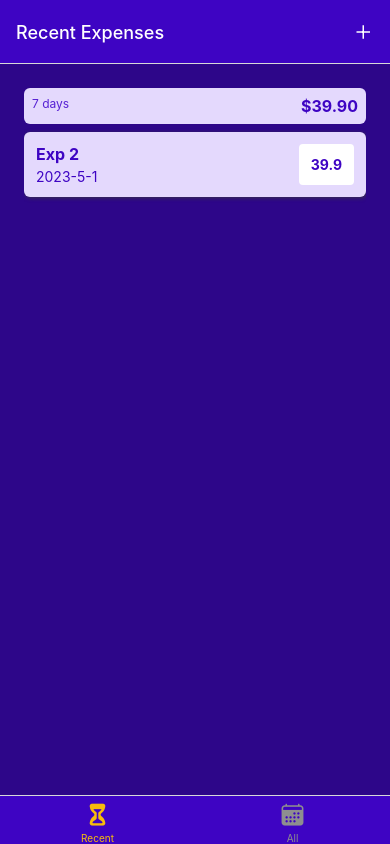
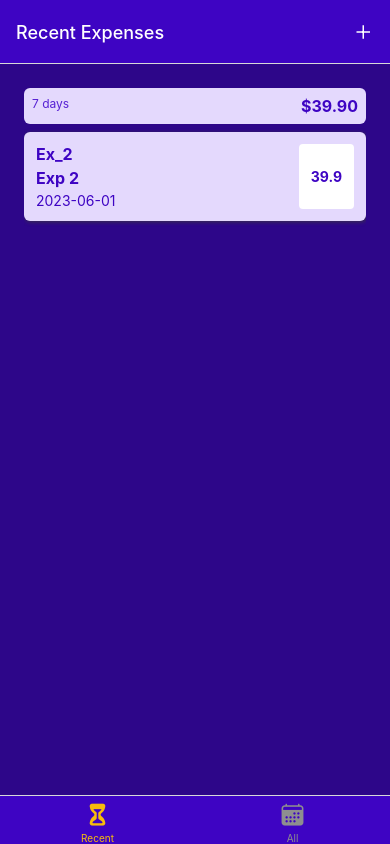
Before and after one commit to Vadied/expenses-manager, a React Native app: screen /RecentExpenses in a window 390 px wide. Built offline with nearby package versions, Linux system fonts and the light colour scheme.

Commit message:
end styles

```diff
--- a/App.js
+++ b/App.js
@@ -63,7 +63,7 @@ const ExpensesOverview = () => {
 export default function App() {
   return (
     <>
-      <StatusBar style="auto" />
+      <StatusBar style="light" />
       <Context>
         <NavigationContainer>
           <Stacks.Navigator
--- a/components/expenses/ExpensesList.js
+++ b/components/expenses/ExpensesList.js
@@ -11,7 +11,7 @@ const ExpensesList = ({ expenses }) => {
     <FlatList
       data={expenses}
       renderItem={renderitem}
-      keyExtractor={(item) => item.id}
+      keyExtractor={(item, i) => i}
     />
   );
 };
--- a/components/expenses/ExpensesListItem.js
+++ b/components/expenses/ExpensesListItem.js
@@ -15,6 +15,9 @@ const ExpensesListItem = ({ id, description, date, amount }) => {
     >
       <View style={styles.container}>
         <View>
+          <Text style={[styles.textBase, styles.description]}>
+            {id}
+          </Text>
           <Text style={[styles.textBase, styles.description]}>
             {description}
           </Text>
--- a/components/expenses/ExpensesOutput.js
+++ b/components/expenses/ExpensesOutput.js
@@ -1,15 +1,16 @@
-import { View, StyleSheet } from "react-native";
+import { View, Text, StyleSheet } from "react-native";
 
 import ExpensesSummary from "./ExpensesSummary";
 import ExpensesList from "./ExpensesList";
 
 import { colors } from "../../constants/styles";
 
-const ExpensesOutput = ({ expenses, period }) => {
+const ExpensesOutput = ({ expenses, period, fallbackText = "" }) => {
   return (
     <View style={styles.container}>
       <ExpensesSummary expenses={expenses} period={period} />
-      <ExpensesList expenses={expenses} />
+      {!!expenses.length && <ExpensesList expenses={expenses} />}
+      {!expenses.length && <Text style={styles.text}>{fallbackText}</Text>}
     </View>
   );
 };
@@ -22,4 +23,5 @@ const styles = StyleSheet.create({
     padding: 24,
     backgroundColor: colors.primary700,
   },
+  text: { color: "white", fontSize: 16, textAlign: "center", marginTop: 32 },
 });
--- /dev/null
+++ b/components/manage/ExpenseForm.js
@@ -0,0 +1,115 @@
+import { View, Text, StyleSheet, Alert } from "react-native";
+import { useState } from "react";
+
+import Input from "./Input";
+import Button from "../ui/Button";
+import { isDate } from "../../util/date";
+
+const ExpenseForm = ({ onSubmit, onCancel, expense, submitLabel }) => {
+  const [data, setData] = useState(expense);
+  const handleChange = (field) => (value) =>
+    setData((old) => ({ ...old, [field]: { value, isValid: true } }));
+
+  const validate = () => {
+    const amount = +data.amount.value;
+    const date = new Date(data.date.value);
+    const description = data.description.value;
+
+    const validated = {
+      ...data,
+      amount: {
+        ...data.amount,
+        isValid: amount > 0 && !isNaN(amount),
+      },
+      date: {
+        ...data.date,
+        isValid: isDate(data.date.value),
+      },
+    };
+
+    if (Object.values(validated).some(({ isValid }) => !isValid)) {
+      Alert.alert("Invalid input", "Plese check your input values");
+      setData(validated);
+      return null;
+    }
+
+    return { amount, date, description };
+  };
+
+  const handleSubmit = () => {
+    const newExpense = validate();
+    if (!newExpense) return;
+
+    onSubmit(newExpense);
+  };
+
+  return (
+    <View style={styles.container}>
+      <Text style={styles.title}>Your Expense</Text>
+      <View style={styles.row}>
+        <Input
+          style={styles.input}
+          label="Amount"
+          error={!data.amount.isValid}
+          errorMessage="Amount must be a number higher than 0"
+          options={{
+            keyboardType: "decimal-pad",
+            onChangeText: handleChange("amount"),
+            value: `${data.amount.value}`,
+          }}
+        />
+        <Input
+          style={styles.input}
+          label="Date"
+          error={!data.date.isValid}
+          errorMessage="Date must be a valid date YYYY-MM-DD"
+          options={{
+            placeholder: "YYYY-MM-DD",
+            maxLength: 10,
+            onChangeText: handleChange("date"),
+            value: data.date.value,
+          }}
+        />
+      </View>
+      <Input
+        label="Description"
+        options={{
+          multiline: true,
+          onChangeText: handleChange("description"),
+          value: data.description.value,
+          // autoCapitalize: "none",
+          // autoCorrect: false,
+        }}
+      />
+      <View style={styles.buttons}>
+        <Button style={styles.button} mode="flat" onPress={onCancel}>
+          Cancel
+        </Button>
+        <Button style={styles.button} onPress={handleSubmit}>
+          {submitLabel}
+        </Button>
+      </View>
+    </View>
+  );
+};
+
+export default ExpenseForm;
+
+const styles = StyleSheet.create({
+  container: { marginTop: 40 },
+  title: {
+    fontSize: 24,
+    fontWeight: "bold",
+    color: "white",
+    marginVertical: 24,
+    textAlign: "center",
+  },
+  row: { flexDirection: "row", justifyContent: "space-between" },
+  input: { flex: 1 },
+  buttons: {
+    alignItems: "center",
+    flexDirection: "row",
+    justifyContent: "center",
+  },
+  button: { minWidth: 120, marginHorizontal: 8 },
+});
--- /dev/null
+++ b/components/manage/Input.js
@@ -0,0 +1,48 @@
+import { View, Text, TextInput, StyleSheet } from "react-native";
+import { colors } from "../../constants/styles";
+
+const Input = ({ label, options, style = {}, error, errorMessage }) => {
+  const { multiline } = options;
+
+  const inputStyle = multiline
+    ? [styles.input, styles.multiline]
+    : styles.input;
+  return (
+    <View style={[styles.container, style]}>
+      <Text style={error ? [styles.label, styles.errorLabel] : styles.label}>
+        {label}
+      </Text>
+      <TextInput
+        style={error ? [inputStyle, styles.errorInput] : inputStyle}
+        {...options}
+      />
+      {error && <Text style={styles.error}>{errorMessage}</Text>}
+    </View>
+  );
+};
+
+export default Input;
+
+const styles = StyleSheet.create({
+  container: {
+    marginHorizontal: 4,
+    marginVertical: 8,
+  },
+  label: { fontSize: 12, color: colors.primary100, marginBottom: 4 },
+  input: {
+    backgroundColor: colors.primary100,
+    padding: 6,
+    borderRadius: 6,
+    fontSize: 18,
+    color: colors.primary700,
+  },
+  multiline: { minHeight: 100, textAlignVertical: "top" },
+  error: {
+    fontSize: 12,
+    textAlign: "center",
+    color: colors.error500,
+    margin: 8,
+  },
+  errorLabel: { color: colors.error500 },
+  errorInput: { backgroundColor: colors.error50 },
+});
--- a/constants/dummy.js
+++ b/constants/dummy.js
@@ -1,9 +1,24 @@
 export const DUMMY_EXPS = [
-  { id: "1", description: "Exp 1", amount: 59.9, date: new Date("2023-06-13") },
-  { id: "2", description: "Exp 2", amount: 39.9, date: new Date("2023-06-01") },
-  { id: "3", description: "Exp 3", amount: 19.9, date: new Date("2023-06-10") },
   {
-    id: "14",
+    id: "Ex_1",
+    description: "Exp 1",
+    amount: 59.9,
+    date: new Date("2023-06-13"),
+  },
+  {
+    id: "Ex_2",
+    description: "Exp 2",
+    amount: 39.9,
+    date: new Date("2023-06-01"),
+  },
+  {
+    id: "Ex_3",
+    description: "Exp 3",
+    amount: 19.9,
+    date: new Date("2023-06-10"),
+  },
+  {
+    id: "EX_4",
     description: "Exp 14",
     amount: 9.9,
     date: new Date("2021-06-19"),
--- a/screens/AllExpenses.js
+++ b/screens/AllExpenses.js
@@ -1,7 +1,7 @@
 import ExpensesOutput from "../components/expenses/ExpensesOutput";
 
 const AllExpenses = () => {
-  return <ExpensesOutput period="7 days" />;
+  return <ExpensesOutput period="7 days" fallbackText="No registered expenses found!"/>;
 };
 
 export default AllExpenses;
--- a/screens/ManageExpense.js
+++ b/screens/ManageExpense.js
@@ -1,17 +1,36 @@
 import { useLayoutEffect, useMemo } from "react";
 import { View, StyleSheet } from "react-native";
+
+import useExpenses from "../store/expenseContenxt";
+import { colors } from "../constants/styles";
+
 import IconButton from "../components/ui/IconButton";
-import { colors } from "../constants/styles";
-import Button from "../components/ui/Button";
-import useExpenses from "../store/expenseContenxt";
+import ExpenseForm from "../components/manage/ExpenseForm";
+import { getFormattedDate } from "../util/date";
 
 const ManageExpense = ({ route, navigation }) => {
   const { expenses, addExpense, deleteExpense, updateExpense } = useExpenses();
   const { expenseId } = route.params || {};
 
-  const [expense, setExpense] = useState(
-    () => (expenseId && expenses.find((e) => e.id === expenseId)) || null
-  );
+  const expense = useMemo(() => {
+    const oldExp =
+      (expenseId && expenses.find((e) => e.id === expenseId)) || {};
+
+    return {
+      amount: {
+        value: oldExp.amount || 0,
+        isValid: true,
+      },
+      date: {
+        value: getFormattedDate(oldExp.date || new Date()),
+        isValid: true,
+      },
+      description: {
+        value: oldExp.description || "",
+        isValid: true,
+      },
+    };
+  }, [expenseId, expenses]);
 
   useLayoutEffect(() => {
     navigation.setOptions({
@@ -28,25 +47,22 @@ const ManageExpense = ({ route, navigation }) => {
     navigation.goBack();
   };
 
-  const handleConfirm = () => {
-    if (!expense) return navigation.goBack();
-
-    if (!!expenseId) updateExpense(expense);
-    else addExpense(expense);
+  const handleSubmit = (newExpense) => {
+    if (!!expenseId) updateExpense({ ...newExpense, id: expenseId });
+    else addExpense(newExpense);
 
     navigation.goBack();
   };
 
   return (
     <View style={styles.container}>
-      <View style={styles.buttons}>
-        <Button style={styles.button} mode="flat" onPress={handleCancel}>
-          Cancel
-        </Button>
-        <Button style={styles.button} onPress={handleConfirm}>
-          {!!expenseId ? "Update" : "Add"}
-        </Button>
-      </View>
+      <ExpenseForm
+        expense={expense}
+        onCancel={handleCancel}
+        onSubmit={handleSubmit}
+        submitLabel={!!expenseId ? "Update" : "Add"}
+      />
+
       {!!expenseId && (
         <View style={styles.deleteContainer}>
           <IconButton
@@ -65,12 +81,6 @@ export default ManageExpense;
 
 const styles = StyleSheet.create({
   container: { flex: 1, padding: 24, backgroundColor: colors.primary500 },
-  buttons: {
-    alignItems: "center",
-    flexDirection: "row",
-    justifyContent: "center",
-  },
-  button: { minWidth: 120, marginHorizontal: 8 },
   deleteContainer: {
     marginTop: 16,
     paddingTop: 8,
--- a/screens/RecentExpenses.js
+++ b/screens/RecentExpenses.js
@@ -7,7 +7,7 @@ const RecentExpenses = () => {
   const today = new Date();
   const week = getDateMinusDays(today, 7);
   const filtered = expenses.filter((e) => e.date > week && e.date <= today);
-  return <ExpensesOutput expenses={filtered} period="7 days" />;
+  return <ExpensesOutput expenses={filtered} period="7 days" fallbackText="No expenses registered" />;
 };
 
 export default RecentExpenses;
--- a/store/expenseContenxt.js
+++ b/store/expenseContenxt.js
@@ -5,15 +5,14 @@ const ExpenseContext = createContext({
   expenses: [],
   addExpense: ({ description, amount, date }) => {},
   deleteExpense: (id) => {},
-  updateExpense: (id, { description, amunt, date }) => {},
+  updateExpense: ({ id, description, amount, date }) => {},
 });
 
 export const ExpenseContextProvider = ({ children }) => {
   const [expenses, setExpenses] = useState(DUMMY_EXPS);
-  console.log(expenses)
 
   const addExpense = ({ description, amount, date }) => {
-    const id = `Es_${expenses.length}`;
+    const id = `Ex_${expenses.length}`;
     setExpenses((es) => [{ id, description, amount, date }, ...es]);
   };
 
@@ -21,10 +20,8 @@ export const ExpenseContextProvider = ({ children }) => {
     setExpenses((es) => es.filter((e) => e.id !== id));
   };
 
-  const updateExpense = (id, { description, amunt, date }) => {
-    setExpenses((es) =>
-      es.map((e) => (e.id !== id ? e : { ...e, description, amunt, date }))
-    );
+  const updateExpense = (expense) => {
+    setExpenses((es) => es.map((e) => (e.id !== expense.id ? e : expense)));
   };
 
   const value = { expenses, addExpense, deleteExpense, updateExpense };
--- a/util/date.js
+++ b/util/date.js
@@ -1,6 +1,10 @@
-export const getFormattedDate = (date) => {
-  return `${date.getFullYear()}-${date.getMonth()}-${date.getDate()}`;
-};
+export const getFormattedDate = (date) =>
+  new Date(date)?.toISOString().slice(0, 10) || "";
 
 export const getDateMinusDays = (date, days) =>
   new Date(date.getFullYear(), date.getMonth(), date.getDate() - days);
+
+export const isDate = (date) => {
+  const stringData = new Date(date).toString();
+  return stringData !== "Invalid Date";
+};
```
